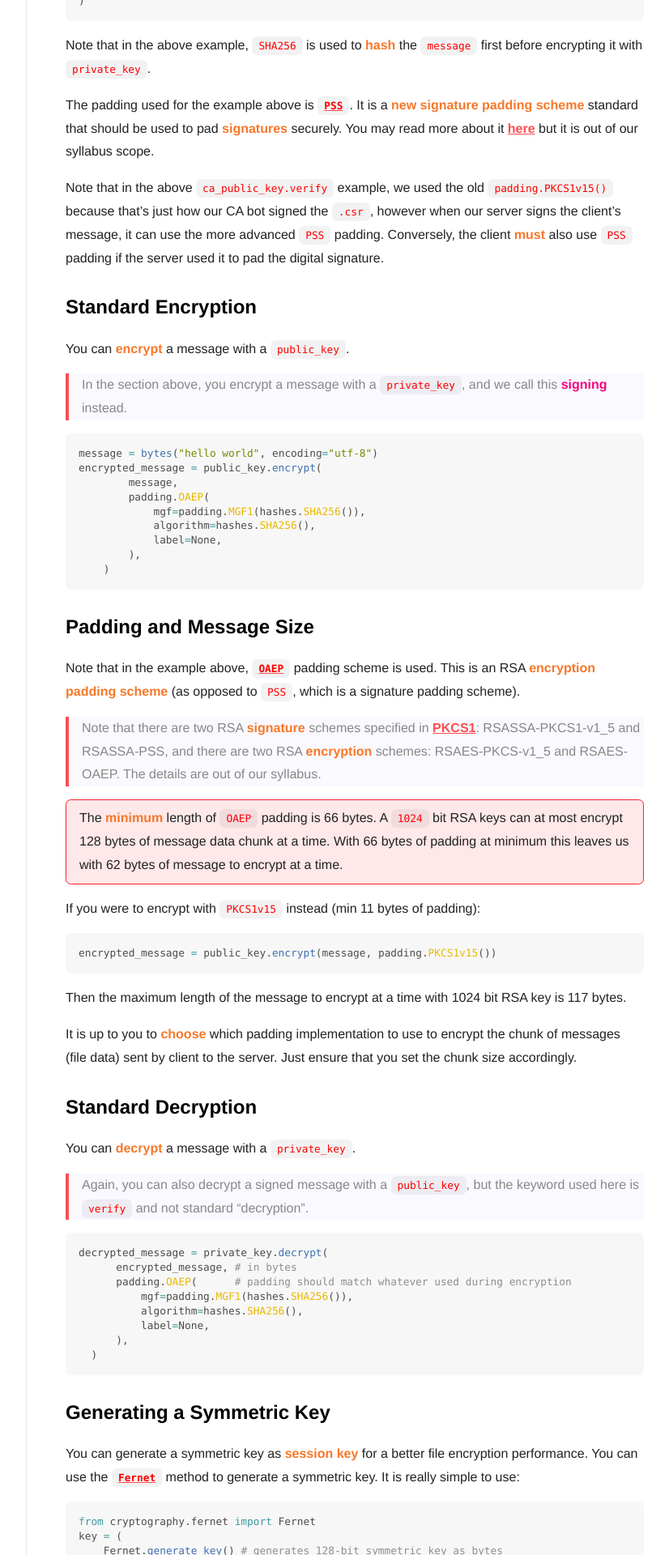
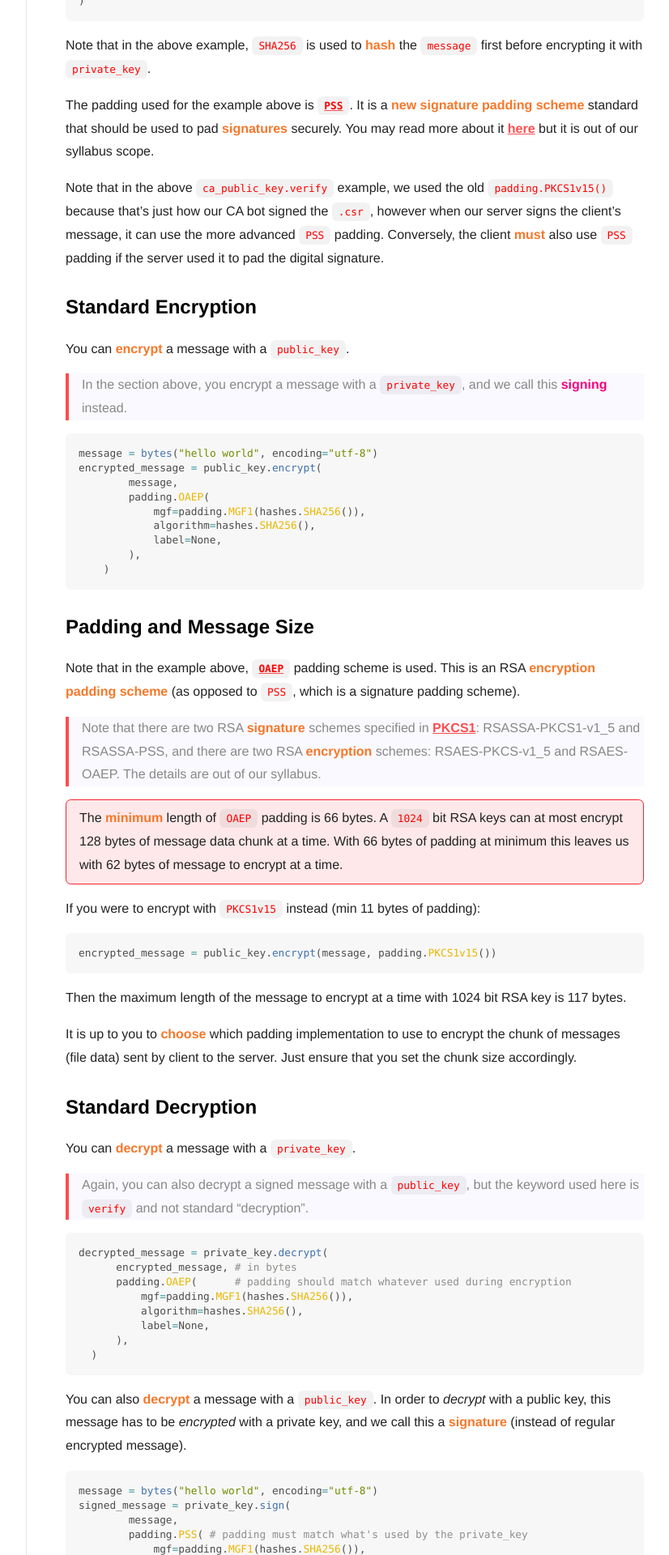
Before and after one commit to natalieagus/50005-2023, a Jekyll site: the page built from _assignments/pa2_5_pythoncrypto.md, in a window 1280 px wide. Shown: the part 3080-5000 px from the top of the page at 81% size, without its empty margins (217-1043 px from the left). Built offline with Jekyll 4.4.1, drawn with Linux system fonts in a browser that asks for light colours; nearby versions of some CDN libraries.

Commit message:
feat: explain pubkey decryption as verify method in crypt

````diff
--- a/_assignments/pa2_5_pythoncrypto.md
+++ b/_assignments/pa2_5_pythoncrypto.md
@@ -175,6 +175,34 @@ decrypted_message = private_key.decrypt(
   )
 ```
 
+You can also <span style="color:#f77729;"><b>decrypt</b></span> a message with a `public_key`. In order to  *decrypt* with a public key, this message has to be *encrypted* with a private key, and we call this a <span style="color:#f77729;"><b>signature</b></span> (instead of regular encrypted message).
+
+```python
+message = bytes("hello world", encoding="utf-8")
+signed_message = private_key.sign(
+        message,
+        padding.PSS( # padding must match what's used by the private_key
+            mgf=padding.MGF1(hashes.SHA256()),
+            salt_length=padding.PSS.MAX_LENGTH,
+        ),
+        hashes.SHA256(),
+    )
+```
+
+The <span style="color:#f77729;"><b>function</b></span> to decrypt with a public key is called <span style="color:#f7007f;"><b>verify</b></span>:
+```python
+public_key.verify(
+            file_data,
+            nonce,
+            padding.PSS( # padding must match what's used by the private_key
+                mgf=padding.MGF1(hashes.SHA256()),
+                salt_length=padding.PSS.MAX_LENGTH,
+            ),
+            hashes.SHA256(),
+        )
+# will continue here if the verify above passes
+```
+
 ### Generating a Symmetric Key
 You can generate a symmetric key as <span style="color:#f77729;"><b>session key</b></span> for a better file encryption performance. You can use the [`Fernet`](https://cryptography.io/en/latest/fernet/) method to generate a symmetric key. It is really simple to use:
 ```python
````
Also changed, not shown: _assignments/pa2_2_ap.md (+3 -4 lines).
